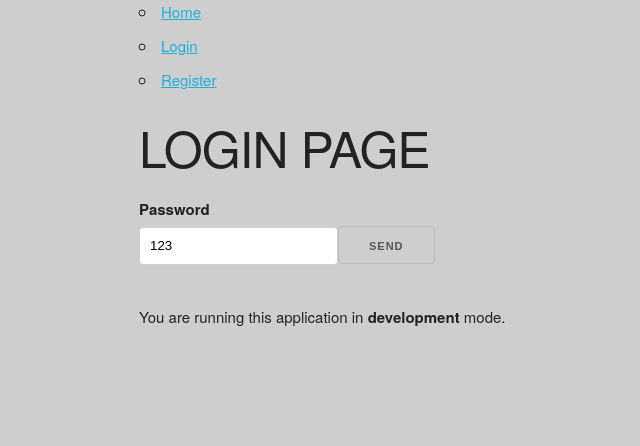
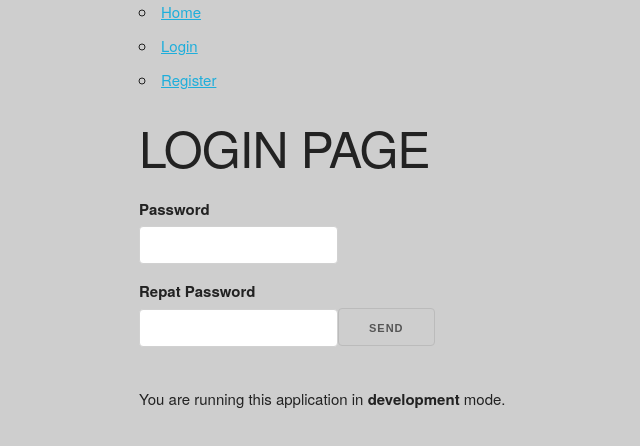
Before and after one commit to karolbarkowski/react-starter-kit, a React (Create React App) app in the folder ClientWeb/: page /login in a window 1280 px wide. Shown: the top 446 px of the page, without its empty margins (21-661 px from the left). Built offline with nearby package versions, Linux system fonts and the light colour scheme.

Commit message:
props cleanup

```diff
--- a/ClientWeb/src/components/atoms/form/form.tsx
+++ b/ClientWeb/src/components/atoms/form/form.tsx
@@ -3,13 +3,14 @@ import { useForm, SubmitHandler, FieldValues } from 'react-hook-form'
 
 interface FormProps {
   defaultValues?: FieldValues
+  validationSchema?: FieldValues
   onSubmit: SubmitHandler<FieldValues>
   isSubmitting?: boolean
   children: JSX.Element | JSX.Element[]
 }
 
 export const Form = (props: FormProps) => {
-  const { defaultValues, children, onSubmit, isSubmitting } = props
+  const { defaultValues, validationSchema, children, onSubmit, isSubmitting } = props
 
   const {
     handleSubmit,
@@ -28,6 +29,7 @@ export const Form = (props: FormProps) => {
             ...child.props,
             register,
             errors,
+            rules: validationSchema && validationSchema[child.props.name],
           },
         })
       })}
--- a/ClientWeb/src/components/atoms/input-text/app-text-input.tsx
+++ b/ClientWeb/src/components/atoms/input-text/app-text-input.tsx
@@ -1,24 +1,24 @@
 import { RegisterOptions, UseFormRegister, FieldErrors } from 'react-hook-form'
 
-export type InputProps<TFieldValues> = {
+export interface InputProps<TFieldValues> {
   label: string
   name: string
   type?: 'text' | 'password' | 'email' | 'number'
   disabled?: boolean
+  rules?: RegisterOptions<TFieldValues>
   register: UseFormRegister<TFieldValues>
   errors: FieldErrors<TFieldValues>
-  rules?: RegisterOptions<TFieldValues>
 }
 
-export function AppTextInput(props: any) {
+export function AppTextInput({ register, errors, ...props }: any) {
   return (
     <>
       <label htmlFor={props.name}>{props.label}</label>
-      <input type={props.type || 'text'} {...props.register(props.name, props.rules)} id={props.name} name={props.name} disabled={props.disabled || false} />
+      <input type={props.type || 'text'} {...register(props.name, props.rules)} id={props.name} name={props.name} disabled={props.disabled || false} />
 
-      {props.errors[props.name] && (
+      {errors[props.name] && (
         <p className="help is-danger" role="alert">
-          {props.errors[props.name].message}
+          {errors[props.name]?.message}
         </p>
       )}
     </>
--- a/ClientWeb/src/pages/login-page/login-page.tsx
+++ b/ClientWeb/src/pages/login-page/login-page.tsx
@@ -4,10 +4,13 @@ import { Form, AppTextInput } from '../../components/atoms/index'
 const validationSchema = {
   password: {
     required: 'Password is required',
-    minLength: {
-      value: 2,
-      message: 'Password is too short',
+    maxLength: {
+      value: 8,
+      message: 'Password is too long',
     },
+  },
+  passwordRepeat: {
+    required: 'Password is required',
     maxLength: {
       value: 8,
       message: 'Password is too long',
@@ -16,7 +19,8 @@ const validationSchema = {
 }
 
 const defaultValues = {
-  password: '123',
+  password: '',
+  passwordRepeat: '',
 }
 
 export const LoginPage = () => {
@@ -24,10 +28,11 @@ export const LoginPage = () => {
 
   return (
     <>
-      <h1> LOGIN PAGE</h1>
+      <h1>LOGIN PAGE</h1>
 
-      <Form onSubmit={onSubmit} defaultValues={defaultValues}>
-        <AppTextInput label="Password" name="password" rules={validationSchema.password} />
+      <Form onSubmit={onSubmit} defaultValues={defaultValues} validationSchema={validationSchema}>
+        <AppTextInput label="Password" name="password" />
+        <AppTextInput label="Repat Password" name="passwordRepeat" />
       </Form>
     </>
   )
```
